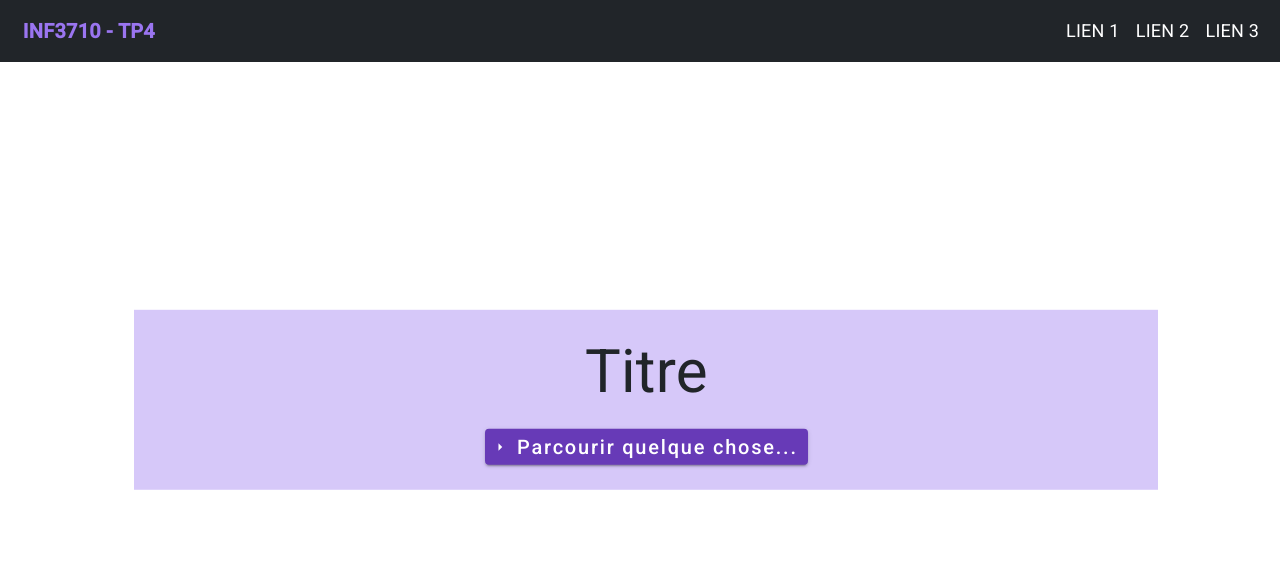
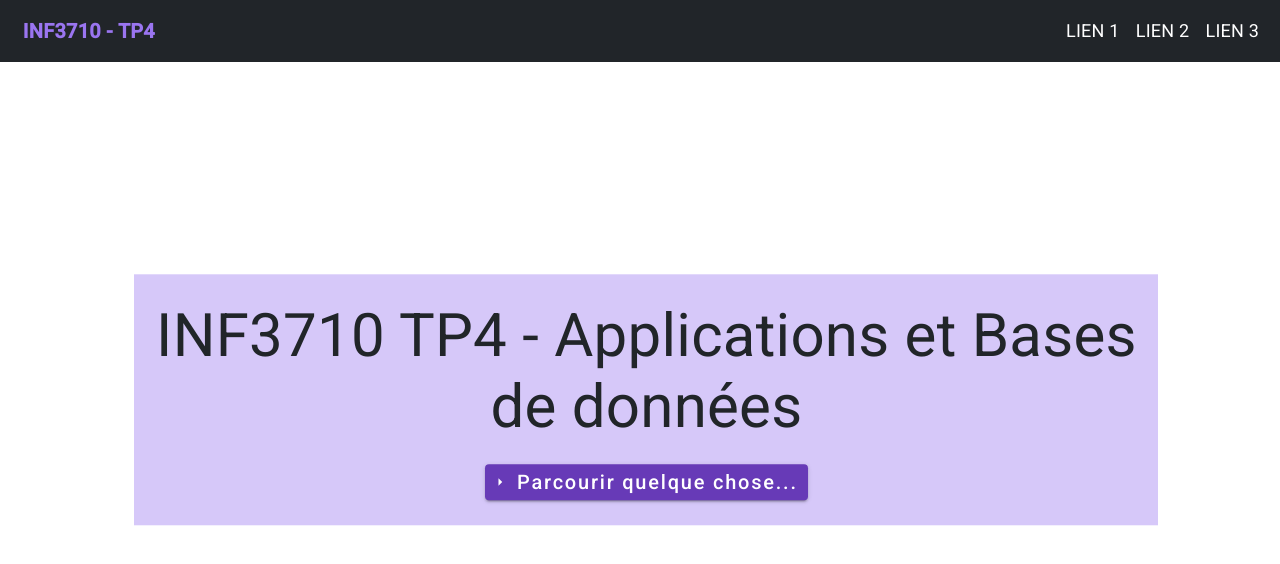
Before and after one commit to KiKero99/INF3719_TP4, an Angular app in the folder client/: page / in a window 1280 px wide. Shown: the top 564 px of the page. Built offline with nearby package versions, Linux system fonts and the light colour scheme.

Commit message:
[change] title

```diff
--- a/client/src/app/app.component.html
+++ b/client/src/app/app.component.html
@@ -12,9 +12,10 @@
 
   <div class="home" *ngIf="route == ''">
     <p>
-      Titre
+      INF3710 TP4 - Applications et Bases de données
     </p>
-    <button mat-raised-button color="primary" class="btn" routerLink="/ROUTEUR_À_IMPLÉMENTER">Parcourir quelque chose...<mat-icon>arrow_right</mat-icon></button>
+    <button mat-raised-button color="primary" class="btn" routerLink="/ROUTEUR_À_IMPLÉMENTER">Parcourir quelque
+      chose...<mat-icon>arrow_right</mat-icon></button>
   </div>
   <router-outlet></router-outlet>
 </div>
```
Also changed, not shown: 14 other files (tests, documents, lock files or other folders).
